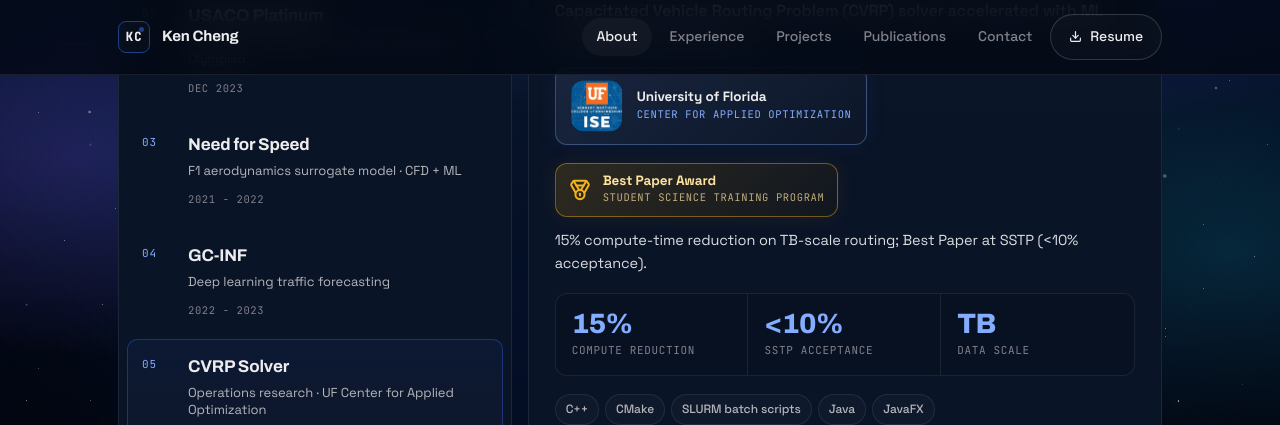
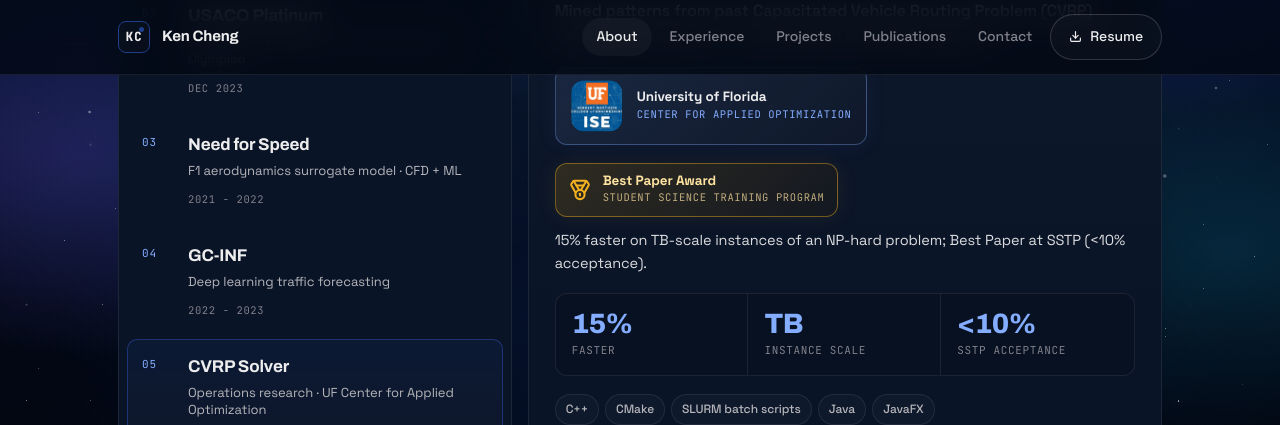
Before and after one commit to kenchengkc/personal-website, a Next.js app: page / in a window 1280 px wide. Both pictures are taken after a click on the button 314 px from the left and 3730 px from the top of the page. Shown: the part 3330-3755 px from the top of the page. Built offline with nearby package versions, Linux system fonts and the light colour scheme.

Commit message:
Enhanced project metrics to include optional tone for styling, added media support with image display, and updated project descriptions for clarity and detail.

```diff
--- a/app/globals.css
+++ b/app/globals.css
@@ -1371,23 +1371,21 @@ button { font: inherit; cursor: pointer; }
   .v2-work-metric-v--gold { animation: none; background-position: 50% 50%; }
 }
 
-/* Project video block */
-.v2-work-video {
+/* Project media block */
+.v2-work-media {
   margin: 0;
   border: 1px solid var(--color-border);
   border-radius: 12px;
   overflow: hidden;
   background: #02050c;
 }
-.v2-work-video video {
+.v2-work-media-img {
   display: block;
   width: 100%;
   height: auto;
-  aspect-ratio: 16 / 9;
-  object-fit: cover;
-  background: #02050c;
-}
-.v2-work-video figcaption {
+  vertical-align: middle;
+}
+.v2-work-media figcaption {
   padding: 10px 14px;
   font-family: var(--font-mono);
   font-size: 11px;
--- a/components/sections/Projects.tsx
+++ b/components/sections/Projects.tsx
@@ -19,7 +19,7 @@ type Project = {
   dates: string;
   summary: string;
   impact: string;
-  metrics: { value: string; label: string }[];
+  metrics: { value: string; label: string; tone?: "gold" }[];
   award?: { label: string; detail: string };
   brand?: {
     label: string;
@@ -36,6 +36,13 @@ type Project = {
   tags: string[];
   details: string[];
   links?: ProjectLink[];
+  media?: {
+    src: string;
+    alt: string;
+    width: number;
+    height: number;
+    caption?: string;
+  };
 };
 
 const projects: Project[] = [
@@ -116,7 +123,7 @@ const projects: Project[] = [
     metrics: [
       { value: "100x", label: "CFD iteration" },
       { value: "43%", label: "drag reduction" },
-      { value: "Gold", label: "CWSF '22" },
+      { value: "Gold", label: "CWSF '22", tone: "gold" },
     ],
     tags: ["MATLAB", "Deep Learning Toolbox", "Feedforward", "trainlm"],
     details: [
@@ -164,9 +171,9 @@ const projects: Project[] = [
     category: "Operations research · UF Center for Applied Optimization",
     dates: "Jun - Jul 2023",
     summary:
-      "Capacitated Vehicle Routing Problem (CVRP) solver accelerated with ML and data-mining patterns.",
+      "Mined patterns from past Capacitated Vehicle Routing Problem (CVRP) solutions to teach a C++ solver which branches to prune.",
     impact:
-      "15% compute-time reduction on TB-scale routing; Best Paper at SSTP (<10% acceptance).",
+      "15% faster on TB-scale instances of an NP-hard problem; Best Paper at SSTP (<10% acceptance).",
     award: {
       label: "Best Paper Award",
       detail: "Student Science Training Program",
@@ -181,16 +188,23 @@ const projects: Project[] = [
       },
     },
     metrics: [
-      { value: "15%", label: "compute reduction" },
+      { value: "15%", label: "faster" },
+      { value: "TB", label: "instance scale" },
       { value: "<10%", label: "SSTP acceptance" },
-      { value: "TB", label: "data scale" },
     ],
     tags: ["C++", "CMake", "SLURM batch scripts", "Java", "JavaFX"],
     details: [
-      "Pattern mining drove early-termination heuristics inside the C++ CVRP solver.",
-      "Analyzed dual-value / variable patterns in Column Generation solutions on the UF HiPerGator supercomputer.",
-      "Built a JavaFX visualization tool so OR researchers could inspect candidate routes.",
+      "Trained ML on dual-value and variable patterns from Column Generation pricing problems to recognize unproductive branches early.",
+      "Scaled experiments out across SLURM batch jobs on the 34k-core UF HiPerGator supercomputer.",
+      "Built a JavaFX route-visualization tool so OR researchers could step through the solver's decisions interactively (screenshot below).",
     ],
+    media: {
+      src: "/media/cvrp-visualizer.png",
+      alt: "CVRP solver JavaFX visualizer showing routes and exploration controls",
+      width: 1696,
+      height: 1800,
+      caption: "Solution exploration visualizer",
+    },
   },
 ];
 
@@ -277,7 +291,13 @@ export function Projects() {
           <div className="v2-work-metrics">
             {active.metrics.map((metric) => (
               <div key={metric.label} className="v2-work-metric">
-                <span className="v2-work-metric-v">{metric.value}</span>
+                <span
+                  className={`v2-work-metric-v ${
+                    metric.tone === "gold" ? "v2-work-metric-v--gold" : ""
+                  }`}
+                >
+                  {metric.value}
+                </span>
                 <span className="v2-work-metric-l">{metric.label}</span>
               </div>
             ))}
@@ -299,6 +319,22 @@ export function Projects() {
               ))}
             </ul>
           </details>
+
+          {active.media && (
+            <figure className="v2-work-media">
+              <Image
+                src={active.media.src}
+                alt={active.media.alt}
+                width={active.media.width}
+                height={active.media.height}
+                sizes="(max-width: 900px) 100vw, 820px"
+                className="v2-work-media-img"
+              />
+              {active.media.caption && (
+                <figcaption>{active.media.caption}</figcaption>
+              )}
+            </figure>
+          )}
 
           {active.links && active.links.length > 0 && (
             <div className="v2-work-links">
```
